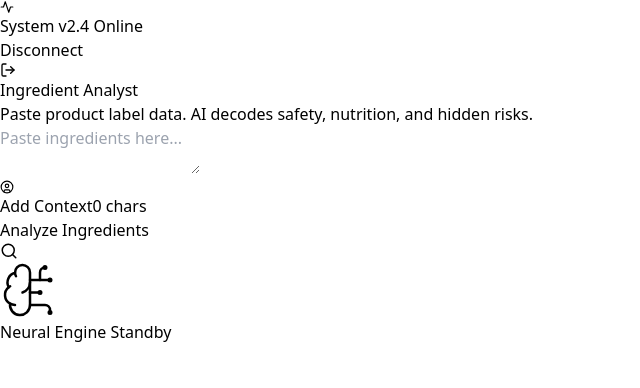
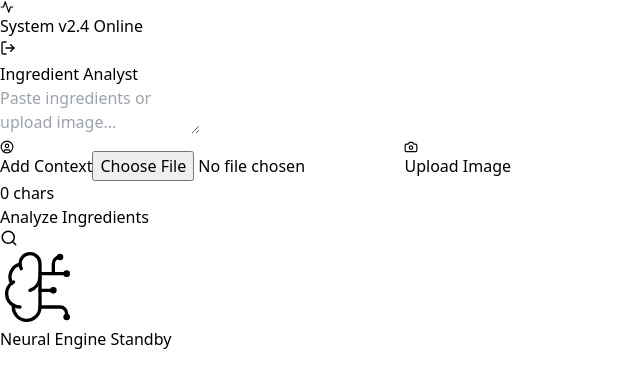
Before and after one commit to SushanthMusham/ENCODE-HACKATHON, a React app in the folder frontend/: page /judge in a window 1280 px wide. Shown: the top 388 px of the page, without its empty margins (0-640 px from the left). Built offline with nearby package versions, Linux system fonts and the light colour scheme; the HTML template or start-up script is replaced by a standard one.

Commit message:
added initial UPLOAD IMAGE url

```diff
--- a/frontend/src/pages/Judge.jsx
+++ b/frontend/src/pages/Judge.jsx
@@ -1,10 +1,13 @@
 import { useState, useEffect, useRef } from "react";
 import { motion, AnimatePresence } from "framer-motion";
-import { ScanSearch, UserCircle, AlertCircle, ShieldAlert, Sparkles, Activity, Search, BrainCircuit, AlertTriangle, LogOut } from "lucide-react";
+import {
+  ScanSearch, UserCircle, ShieldAlert, Sparkles, Activity,
+  Search, BrainCircuit, AlertTriangle, LogOut, Camera, X
+} from "lucide-react";
 import api from "../api";
 import { useNavigate } from "react-router-dom";
 
-// Helper for rendering bold text from AI response (e.g. **text**)
+// Helper for rendering bold text
 const RenderText = ({ text }) => {
   if (!text) return null;
   const parts = text.split(/(\*\*.*?\*\*)/g);
@@ -28,19 +31,22 @@ export default function Judge() {
   const [loading, setLoading] = useState(false);
   const [result, setResult] = useState(null);
   const [loadingText, setLoadingText] = useState("Initializing...");
+
+  // New States for Image Handling
+  const [selectedImage, setSelectedImage] = useState(null);
+  const [base64Image, setBase64Image] = useState(null);
+  const fileInputRef = useRef(null);
+
   const navigate = useNavigate();
-
-  // Ref to auto-scroll to results on mobile
   const resultRef = useRef(null);
 
-  // Cycle through "thinking" text while loading
   useEffect(() => {
     if (!loading) return;
     const steps = [
       "Identifying chemical compounds...",
+      "Processing visual data...",
       "Querying toxicity databases...",
       "Simulating metabolic response...",
-      "Checking regulatory flags...",
       "Synthesizing final verdict..."
     ];
     let i = 0;
@@ -51,12 +57,30 @@ export default function Judge() {
     return () => clearInterval(interval);
   }, [loading]);
 
+  // Handle Image Selection and Base64 conversion
+  const handleImageChange = (e) => {
+    const file = e.target.files[0];
+    if (file) {
+      setSelectedImage(URL.createObjectURL(file));
+      const reader = new FileReader();
+      reader.onloadend = () => {
+        setBase64Image(reader.result);
+      };
+      reader.readAsDataURL(file);
+    }
+  };
+
+  const clearImage = () => {
+    setSelectedImage(null);
+    setBase64Image(null);
+    if (fileInputRef.current) fileInputRef.current.value = "";
+  };
+
   const handleJudge = async () => {
-    if (!ingredients.trim()) return;
+    if (!ingredients.trim() && !base64Image) return;
     setLoading(true);
     setResult(null);
 
-    // Auto-scroll to monitor on mobile when starting
     if (window.innerWidth < 1024) {
       setTimeout(() => resultRef.current?.scrollIntoView({ behavior: 'smooth' }), 100);
     }
@@ -65,9 +89,15 @@ export default function Judge() {
     if (!token) { navigate("/login"); return; }
 
     try {
-      const res = await api.post("/judge", { ingredients, userProfile: persona }, { headers: { Authorization: `Bearer ${token}` } });
+      const res = await api.post("/judge",
+        {
+          ingredients,
+          image_url: base64Image, // Sending the base64 string
+          userProfile: persona
+        },
+        { headers: { Authorization: `Bearer ${token}` } }
+      );
 
-      // Artificial delay to show the "Thinking" animation (UX)
       setTimeout(() => {
         setResult(res.data);
         setLoading(false);
@@ -79,7 +109,6 @@ export default function Judge() {
     }
   };
 
-  // Handle Logout
   const handleLogout = () => {
     localStorage.removeItem("token");
     navigate("/login");
@@ -87,76 +116,61 @@ export default function Judge() {
 
   const getThemeStyles = (verdict) => {
     const v = verdict?.toLowerCase() || "";
-    if (v.includes("safe") || v.includes("healthy")) {
-      return {
-        text: "text-emerald-400",
-        badge: "bg-emerald-500 text-black",
-      };
-    }
-    if (v.includes("moderate") || v.includes("caution")) {
-      return {
-        text: "text-amber-400",
-        badge: "bg-amber-500 text-black",
-      };
-    }
-    return {
-      text: "text-rose-500",
-      badge: "bg-rose-600 text-white",
-    };
+    if (v.includes("safe") || v.includes("healthy")) return { text: "text-emerald-400", badge: "bg-emerald-500 text-black" };
+    if (v.includes("moderate") || v.includes("caution")) return { text: "text-amber-400", badge: "bg-amber-500 text-black" };
+    return { text: "text-rose-500", badge: "bg-rose-600 text-white" };
   };
 
   return (
-    // RESPONSIVE CONTAINER
     <div className="min-h-screen lg:h-screen w-full bg-[#050505] text-white flex flex-col lg:flex-row overflow-x-hidden font-sans selection:bg-indigo-500/30">
 
-      {/* Background Ambience */}
       <div className="fixed inset-0 pointer-events-none z-0">
         <div className="absolute top-[-20%] left-[-10%] w-[500px] lg:w-[800px] h-[500px] lg:h-[800px] bg-indigo-900/10 rounded-full blur-[80px] lg:blur-[120px] animate-pulse" />
         <div className="absolute bottom-[-20%] right-[-10%] w-[500px] lg:w-[800px] h-[500px] lg:h-[800px] bg-purple-900/10 rounded-full blur-[80px] lg:blur-[120px]" />
       </div>
 
-      {/* --- LEFT PANEL: CONTROL STATION --- */}
+      {/* --- LEFT PANEL --- */}
       <div className="w-full lg:w-[40%] flex-shrink-0 p-6 lg:p-10 flex flex-col justify-center z-10 relative border-b lg:border-b-0 lg:border-r border-white/5 bg-black/20 backdrop-blur-sm">
 
         <div className="space-y-6 lg:space-y-8 max-w-lg mx-auto w-full">
-          {/* Header */}
           <div>
-            {/* System Status & Logout Row */}
             <div className="flex items-center justify-between mb-2">
               <div className="flex items-center gap-2 opacity-50">
                 <Activity size={14} />
                 <span className="text-[10px] lg:text-xs font-mono tracking-widest uppercase">System v2.4 Online</span>
               </div>
-
-              {/* Logout Button */}
-              <button
-                onClick={handleLogout}
-                className="flex items-center gap-2 text-neutral-500 hover:text-rose-400 transition-colors group"
-                title="Logout"
-              >
-                <span className="hidden lg:block text-[10px] font-mono tracking-widest uppercase opacity-0 group-hover:opacity-100 transition-opacity">Disconnect</span>
+              <button onClick={handleLogout} className="flex items-center gap-2 text-neutral-500 hover:text-rose-400 transition-colors group">
                 <LogOut size={16} />
               </button>
             </div>
-
             <h1 className="text-3xl lg:text-5xl font-light tracking-tight text-white">
               Ingredient <span className="text-indigo-500 font-semibold">Analyst</span>
             </h1>
-            <p className="text-sm lg:text-base text-neutral-500 mt-2">
-              Paste product label data. AI decodes safety, nutrition, and hidden risks.
-            </p>
           </div>
 
-          {/* Main Input */}
           <div className="bg-white/5 border border-white/10 rounded-2xl p-1 shadow-2xl transition-all focus-within:border-indigo-500/50 focus-within:bg-white/10">
+            {/* Image Preview Area */}
+            {selectedImage && (
+              <div className="relative p-4 border-b border-white/5">
+                <img src={selectedImage} alt="Scan preview" className="h-32 w-full object-cover rounded-xl opacity-80" />
+                <button
+                  onClick={clearImage}
+                  className="absolute top-6 right-6 p-1 bg-black/60 rounded-full text-white hover:bg-rose-500 transition-colors"
+                >
+                  <X size={16} />
+                </button>
+              </div>
+            )}
+
             <textarea
-              placeholder="Paste ingredients here..."
+              placeholder={selectedImage ? "Add notes or hit analyze..." : "Paste ingredients or upload image..."}
               value={ingredients}
               onChange={(e) => setIngredients(e.target.value)}
               className="w-full h-32 lg:h-40 bg-transparent text-base lg:text-lg p-4 resize-none outline-none text-white/90 placeholder:text-neutral-700 font-mono"
             />
-            {/* Toolbar */}
+
             <div className="flex items-center justify-between px-3 pb-3 pt-2 border-t border-white/5">
+              <div className="flex gap-2">
                 <button
                   onClick={() => setShowPersona(!showPersona)}
                   className={`flex items-center gap-2 text-xs font-medium px-3 py-2 rounded-lg transition-colors ${showPersona ? 'bg-indigo-500/20 text-indigo-300' : 'text-neutral-500 hover:text-white'}`}
@@ -164,11 +178,29 @@ export default function Judge() {
                   <UserCircle size={14} />
                   {showPersona ? "Context Active" : "Add Context"}
                 </button>
+
+                {/* Hidden File Input */}
+                <input
+                  type="file"
+                  ref={fileInputRef}
+                  onChange={handleImageChange}
+                  className="hidden"
+                  accept="image/*"
+                />
+
+                {/* Image Upload Trigger */}
+                <button
+                  onClick={() => fileInputRef.current.click()}
+                  className={`flex items-center gap-2 text-xs font-medium px-3 py-2 rounded-lg transition-colors ${selectedImage ? 'bg-emerald-500/20 text-emerald-300' : 'text-neutral-500 hover:text-white'}`}
+                >
+                  <Camera size={14} />
+                  {selectedImage ? "Image Loaded" : "Upload Image"}
+                </button>
+              </div>
               <span className="text-[10px] lg:text-xs text-neutral-600 font-mono">{ingredients.length} chars</span>
             </div>
           </div>
 
-          {/* Persona Input */}
           <AnimatePresence>
             {showPersona && (
               <motion.div initial={{ height: 0, opacity: 0 }} animate={{ height: "auto", opacity: 1 }} exit={{ height: 0, opacity: 0 }}>
@@ -183,10 +215,9 @@ export default function Judge() {
             )}
           </AnimatePresence>
 
-          {/* Action Button */}
           <button
             onClick={handleJudge}
-            disabled={loading || !ingredients}
+            disabled={loading || (!ingredients && !base64Image)}
             className="group w-full bg-white text-black hover:bg-indigo-50 disabled:opacity-50 disabled:cursor-not-allowed h-12 lg:h-14 rounded-xl font-bold text-sm tracking-wide uppercase transition-all shadow-[0_0_30px_-10px_rgba(255,255,255,0.3)] hover:shadow-[0_0_40px_-5px_rgba(255,255,255,0.4)] flex items-center justify-center gap-3"
           >
             {loading ? (
@@ -200,24 +231,16 @@ export default function Judge() {
 
       {/* --- RIGHT PANEL: THE MONITOR --- */}
       <div ref={resultRef} className="w-full lg:w-[60%] flex-grow lg:h-full p-4 lg:p-6 bg-[#020202] relative z-10">
-
-        {/* Monitor Container */}
         <div className="w-full h-full min-h-[500px] bg-neutral-900/30 border border-white/10 rounded-3xl overflow-hidden relative flex flex-col shadow-2xl backdrop-blur-md">
-
           <div className="absolute inset-0 opacity-10" style={{ backgroundImage: 'radial-gradient(#4f46e5 1px, transparent 1px)', backgroundSize: '40px 40px' }} />
 
-          {/* IDLE STATE */}
           {!loading && !result && (
             <div className="flex-1 flex flex-col items-center justify-center text-neutral-700 space-y-6 p-4 text-center">
-              <div className="relative">
-                <div className="absolute inset-0 bg-indigo-500/20 blur-3xl rounded-full animate-pulse" />
-                <BrainCircuit size={60} lg:size={80} className="relative z-10 text-neutral-800" strokeWidth={1} />
-              </div>
+              <BrainCircuit size={80} className="relative z-10 text-neutral-800" strokeWidth={1} />
               <p className="font-mono text-xs lg:text-sm tracking-widest uppercase opacity-50">Neural Engine Standby</p>
             </div>
           )}
 
-          {/* LOADING STATE */}
           {loading && (
             <div className="flex-1 flex flex-col items-center justify-center p-8 lg:p-12">
               <div className="w-full max-w-md space-y-6">
@@ -234,12 +257,9 @@ export default function Judge() {
             </div>
           )}
 
-          {/* RESULT STATE */}
           {result && !loading && (
             <div className="flex-1 overflow-y-auto p-6 lg:p-12 scrollbar-hide">
               <motion.div initial={{ opacity: 0, y: 20 }} animate={{ opacity: 1, y: 0 }} className="space-y-8">
-
-                {/* Header */}
                 <div className="flex flex-col md:flex-row md:items-start justify-between border-b border-white/10 pb-6 gap-4">
                   <div>
                     <span className="text-[10px] font-mono uppercase text-neutral-500 mb-2 block">Analysis Result</span>
@@ -252,7 +272,6 @@ export default function Judge() {
                   </div>
                 </div>
 
-                {/* Content Grid */}
                 <div className="grid grid-cols-1 gap-8">
                   <div className="space-y-3">
                     <h3 className="text-xs font-semibold text-neutral-400 uppercase tracking-widest flex items-center gap-2">
@@ -264,57 +283,39 @@ export default function Judge() {
                   </div>
 
                   <div className="grid grid-cols-1 xl:grid-cols-2 gap-6">
-
-                    {/* 1. DETAILED LOGIC (White/Indigo Glow) */}
-                    {/* Fixed: Added hover:scale and stronger border/bg colors */}
-                    <div className="bg-white/5 rounded-2xl p-5 lg:p-6 border border-white/5 transition-all duration-300 hover:scale-[1.02] hover:bg-white/10 hover:border-indigo-500/50 hover:shadow-[0_0_30px_-5px_rgba(99,102,241,0.3)] group cursor-default">
-                      <h3 className="text-[10px] font-bold text-indigo-400 uppercase tracking-widest mb-4 group-hover:text-white transition-colors">
-                        Detailed Logic
-                      </h3>
-                      <div className="text-sm text-neutral-400 leading-relaxed space-y-2 group-hover:text-neutral-200 transition-colors">
+                    <div className="bg-white/5 rounded-2xl p-5 lg:p-6 border border-white/5 transition-all duration-300 hover:scale-[1.02] hover:bg-white/10 hover:border-indigo-500/50 group cursor-default">
+                      <h3 className="text-[10px] font-bold text-indigo-400 uppercase tracking-widest mb-4">Detailed Logic</h3>
+                      <div className="text-sm text-neutral-400 leading-relaxed space-y-2">
                         <RenderText text={result.detailed_reason} />
                       </div>
                     </div>
 
                     <div className="space-y-6">
-
-                      {/* 2. FLAGGED AGENTS (Red or Green Glow) */}
-                      <div className={`rounded-2xl p-5 lg:p-6 border transition-all duration-300 hover:scale-[1.02] cursor-default ${
-                          result.highlighted_ingredients?.length > 0
-                            ? 'bg-gradient-to-br from-rose-950/30 to-transparent border-rose-500/20 hover:border-rose-500 hover:bg-rose-950/50 hover:shadow-[0_0_30px_-5px_rgba(244,63,94,0.5)]'
-                            : 'bg-white/5 border-white/5 hover:border-emerald-400 hover:bg-emerald-950/30 hover:shadow-[0_0_30px_-5px_rgba(52,211,153,0.4)]'
+                      <div className={`rounded-2xl p-5 lg:p-6 border transition-all duration-300 hover:scale-[1.02] ${
+                          result.highlighted_ingredients?.length > 0 ? 'bg-rose-950/30 border-rose-500/20' : 'bg-white/5 border-white/5'
                         }`}>
                         <h3 className={`text-[10px] font-bold uppercase tracking-widest mb-4 flex items-center gap-2 ${
                           result.highlighted_ingredients?.length > 0 ? 'text-rose-400' : 'text-emerald-400'
                         }`}>
                           {result.highlighted_ingredients?.length > 0 ? <AlertTriangle size={14}/> : <ShieldAlert size={14}/>}
-                          {result.highlighted_ingredients?.length > 0 ? "Flagged Agents" : "Safety Scan"}
+                          Flagged Agents
                         </h3>
-
                         <div className="flex flex-wrap gap-2">
-                          {result.highlighted_ingredients?.length > 0 ? (
-                            result.highlighted_ingredients.map((item, idx) => (
-                              <span key={idx} className="bg-rose-600/20 text-rose-200 border border-rose-500/50 px-3 py-1.5 rounded-md text-[10px] lg:text-xs font-medium shadow-[0_0_15px_-3px_rgba(244,63,94,0.4)]">
+                          {result.highlighted_ingredients?.map((item, idx) => (
+                            <span key={idx} className="bg-rose-600/20 text-rose-200 border border-rose-500/50 px-3 py-1.5 rounded-md text-[10px]">
                               {item}
                             </span>
-                            ))
-                          ) : (
-                            <span className="text-emerald-400/80 text-xs italic flex items-center gap-2">
-                              No high-risk compounds detected.
-                            </span>
-                          )}
+                          ))}
                         </div>
                       </div>
 
-                      {/* 3. CONFIDENCE SCORE (Blue Glow) */}
-                      <div className="bg-indigo-900/20 rounded-2xl p-5 lg:p-6 border border-indigo-500/20 flex gap-4 items-start transition-all duration-300 hover:scale-[1.02] hover:border-indigo-400 hover:bg-indigo-900/40 hover:shadow-[0_0_30px_-5px_rgba(99,102,241,0.5)] cursor-default">
+                      <div className="bg-indigo-900/20 rounded-2xl p-5 lg:p-6 border border-indigo-500/20 flex gap-4 items-start transition-all duration-300 hover:scale-[1.02]">
                         <ShieldAlert className="text-indigo-400 shrink-0" size={18} />
                         <div className="text-xs text-indigo-200/80 leading-relaxed">
                           <strong className="block text-indigo-400 mb-1">Confidence Score: High</strong>
                           {result.uncertainty_note}
                         </div>
                       </div>
-
                     </div>
                   </div>
                 </div>
```
Also changed, not shown: 2 other files (tests, documents, lock files or other folders). Lines whose indentation alone changed are shown as unchanged.
